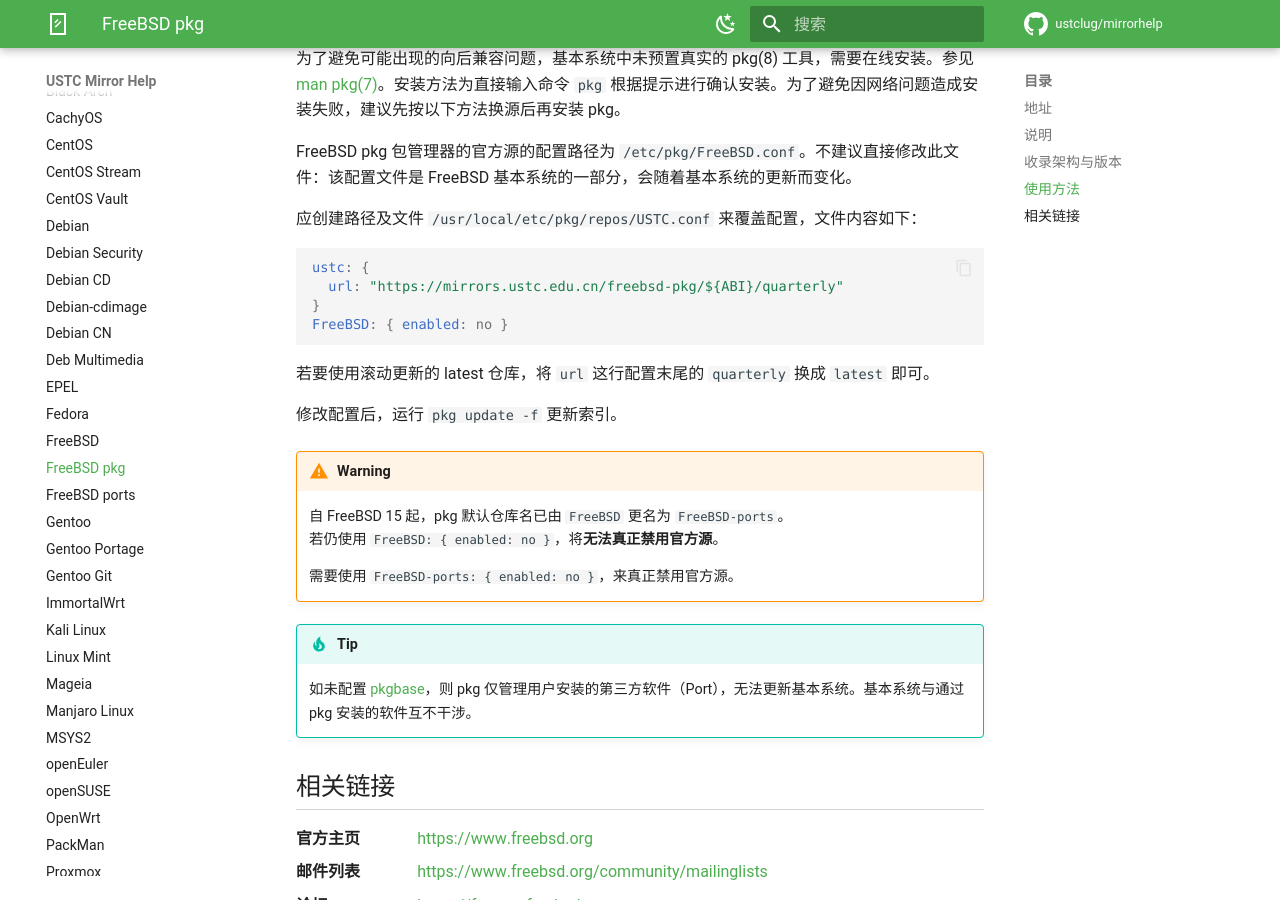
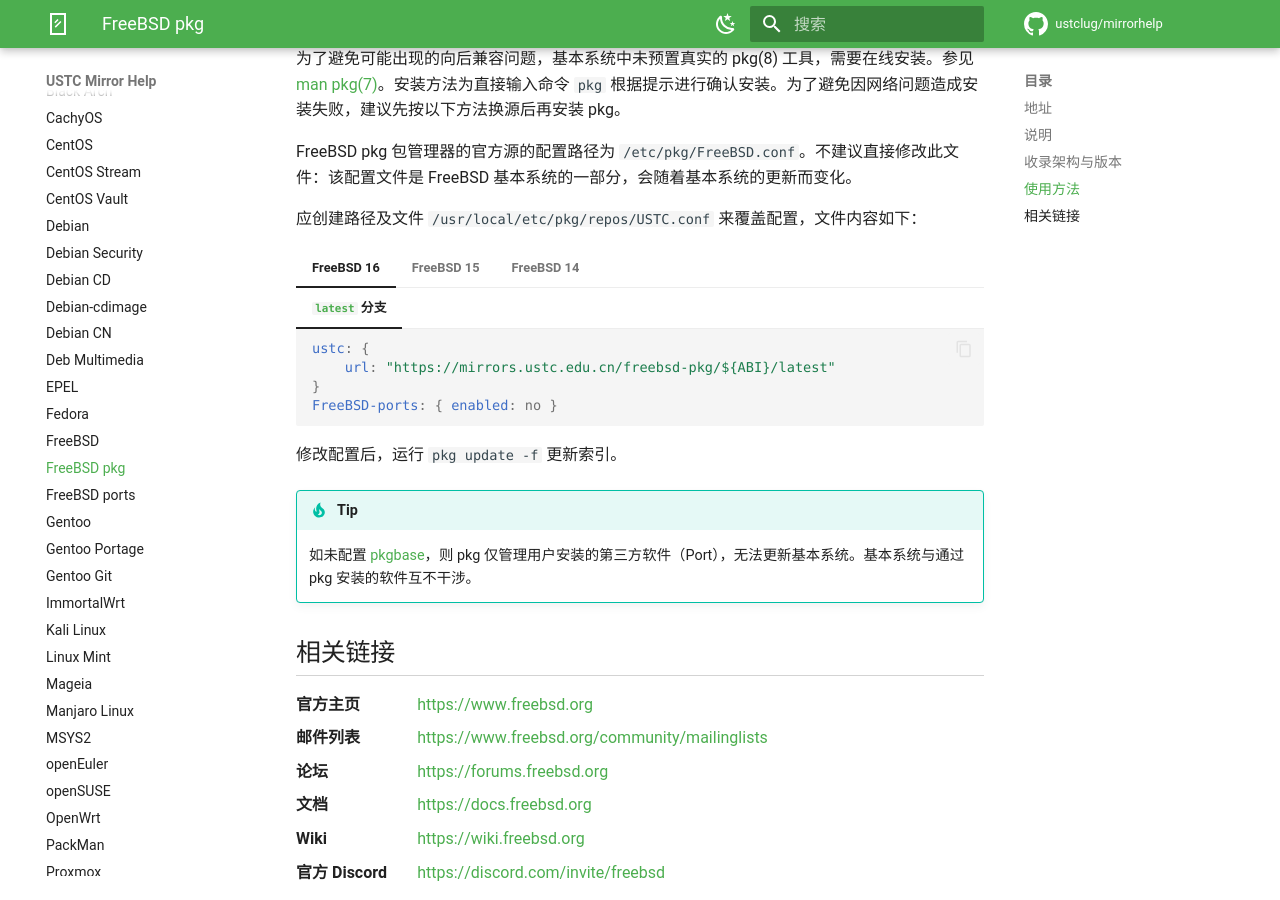
Before and after one commit to ustclug/mirrorhelp, an MkDocs documentation site: the page built from docs/freebsd-pkg.md, in a window 1280 px wide and 900 px high, scrolled down 806 px. Built offline with MkDocs 1.6.1 and Material for MkDocs 9.7.7, drawn with Linux system fonts in a browser that asks for light colours; comment, search, counter and statistics services are not loaded.

Commit message:
Change the form of expression.

````diff
--- a/docs/freebsd-pkg.md
+++ b/docs/freebsd-pkg.md
@@ -30,23 +30,58 @@
 
 应创建路径及文件 `/usr/local/etc/pkg/repos/USTC.conf` 来覆盖配置，文件内容如下：
 
-```yaml
-ustc: {
-  url: "https://mirrors.ustc.edu.cn/freebsd-pkg/${ABI}/quarterly"
-}
-FreeBSD: { enabled: no }
-```
+=== "FreeBSD 16"
 
-若要使用滚动更新的 latest 仓库，将 `url` 这行配置末尾的 `quarterly` 换成 `latest` 即可。
+    === "`latest` 分支"
+
+        ```yaml
+        ustc: {
+            url: "https://mirrors.ustc.edu.cn/freebsd-pkg/${ABI}/latest"
+        }
+        FreeBSD-ports: { enabled: no }
+        ```
+
+=== "FreeBSD 15"
+
+    === "`quarterly` 分支"
+
+        ```yaml
+        ustc: {
+            url: "https://mirrors.ustc.edu.cn/freebsd-pkg/${ABI}/quarterly"
+        }
+        FreeBSD-ports: { enabled: no }
+        ```
+
+    === "`latest` 分支"
+
+        ```yaml
+        ustc: {
+            url: "https://mirrors.ustc.edu.cn/freebsd-pkg/${ABI}/latest"
+        }
+        FreeBSD-ports: { enabled: no }
+        ```
+
+=== "FreeBSD 14"
+
+    === "`quarterly` 分支"
+
+        ```yaml
+        ustc: {
+            url: "https://mirrors.ustc.edu.cn/freebsd-pkg/${ABI}/quarterly"
+        }
+        FreeBSD: { enabled: no }
+        ```
+
+    === "`latest` 分支"
+
+        ```yaml
+        ustc: {
+            url: "https://mirrors.ustc.edu.cn/freebsd-pkg/${ABI}/latest"
+        }
+        FreeBSD: { enabled: no }
+        ```
 
 修改配置后，运行 `pkg update -f` 更新索引。
-
-!!! warning
-
-    自 FreeBSD 15 起，pkg 默认仓库名已由 `FreeBSD` 更名为 `FreeBSD-ports`。
-    若仍使用 `FreeBSD: { enabled: no }`，将**无法真正禁用官方源**。
-
-    需要使用 `FreeBSD-ports: { enabled: no }`，来真正禁用官方源。
 
 !!! tip
 
````
